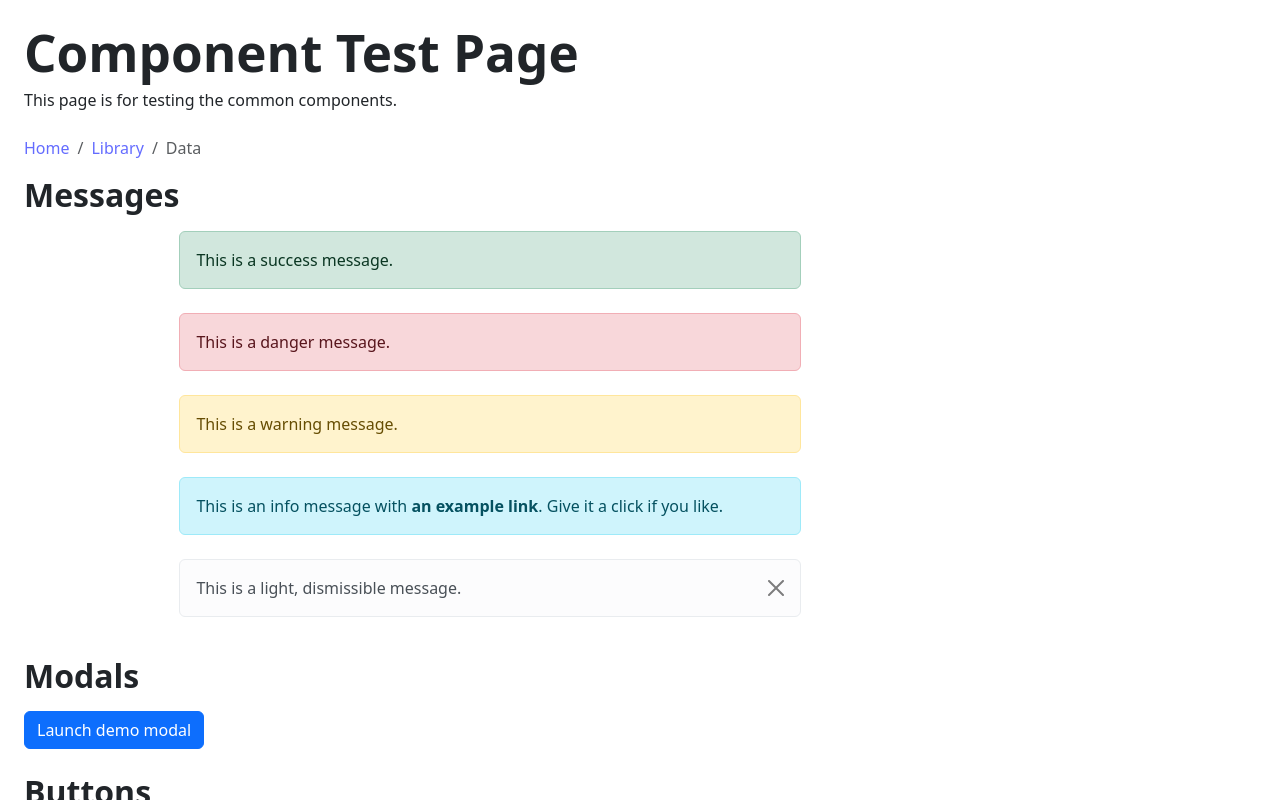
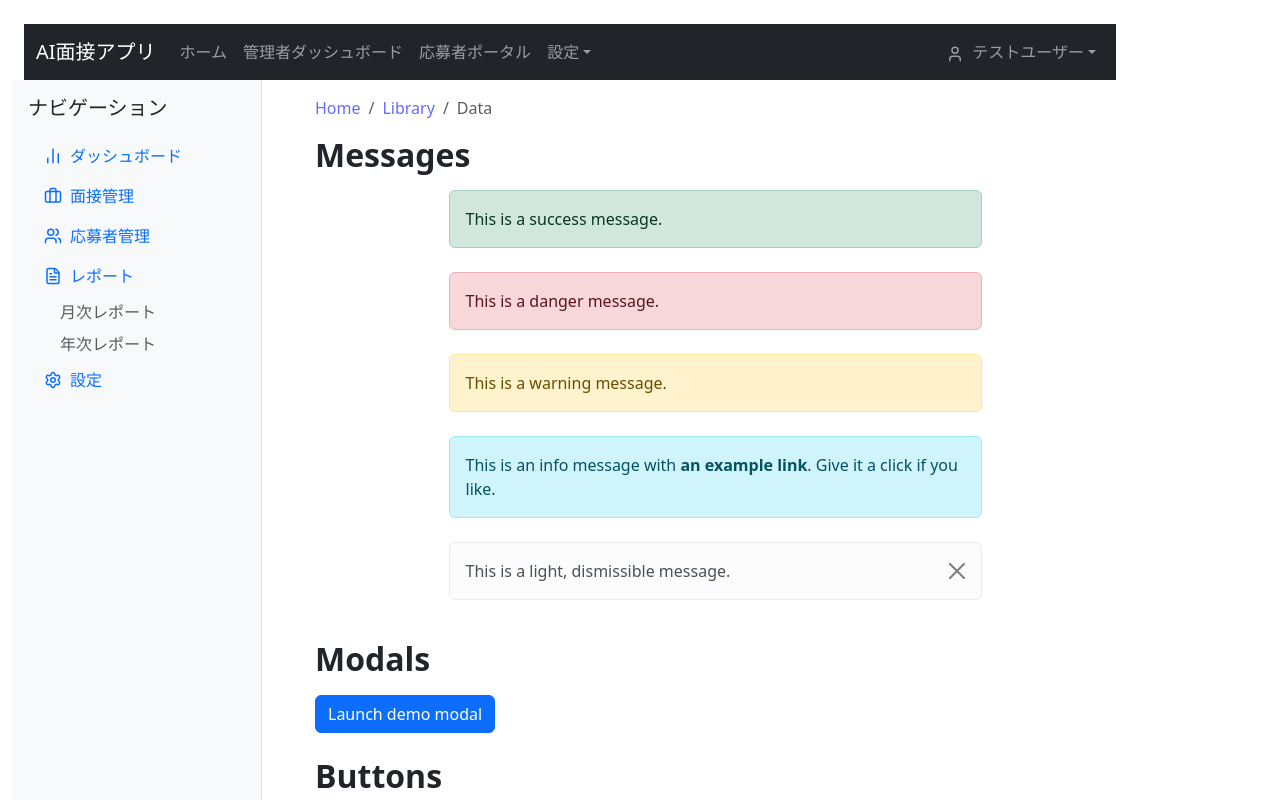
Before and after one commit to horunfujimoto/interview-app, a React app in the folder frontend/: page / in a window 1280 px wide. Shown: the top 800 px of the page. Built offline with nearby package versions, Linux system fonts and the light colour scheme; the HTML template or start-up script is replaced by a standard one.

Commit message:
ゴミみたいなヘッダーとサイドバー

```diff
--- a/frontend/src/App.tsx
+++ b/frontend/src/App.tsx
@@ -1,8 +1,8 @@
 import { Badge, Button, Checkbox, Input, Message, Select, Title } from '@/atoms';
 import { Breadcrumb, Card, FormField, InputGroup, Modal, Pagination, Table } from '@/molecules';
-import { LoginForm } from '@/organisms'; // Import LoginForm
-import { Alert, Container, Form, Stack, InputGroup as BootstrapInputGroup } from 'react-bootstrap';
-import { ArrowRight, CheckCircle, Save, Mail, Lock } from 'lucide-react';
+import { Header, LoginForm, Sidebar } from '@/organisms'; // Import Sidebar
+import { Alert, Col, Container, Form, Row, Stack, InputGroup as BootstrapInputGroup } from 'react-bootstrap';
+import { ArrowRight, BarChart2, CheckCircle, Save, Mail, Lock, Users, Settings, Briefcase, FileText } from 'lucide-react';
 import { useState } from 'react';
 
 const selectOptions = [
@@ -42,10 +42,44 @@ function App() {
 
   return (
     <Container className="p-4">
-      <header className="mb-4">
-        <Title level={1}>Component Test Page</Title>
-        <p>This page is for testing the common components.</p>
-      </header>
+      <Header
+        appName="AI面接アプリ"
+        userName="テストユーザー"
+        navItems={[
+          { label: 'ホーム', href: '#home' },
+          { label: '管理者ダッシュボード', href: '#admin' },
+          { label: '応募者ポータル', href: '#applicant' },
+          {
+            label: '設定',
+            dropdownItems: [
+              { label: 'プロフィール設定', href: '#profile-settings' },
+              { label: 'アプリ設定', href: '#app-settings' },
+            ],
+          },
+        ]}
+        onLogout={() => alert('ログアウトしました！')}
+      />
+      <Row className="flex-nowrap"> {/* flex-nowrap to prevent sidebar from wrapping on small screens */}
+        <Col md={3} className="px-0"> {/* Sidebar column */}
+          <Sidebar
+            navItems={[
+              { label: 'ダッシュボード', href: '#dashboard', icon: BarChart2 },
+              { label: '面接管理', href: '#interviews', icon: Briefcase },
+              { label: '応募者管理', href: '#applicants', icon: Users },
+              {
+                label: 'レポート',
+                href: '#reports',
+                icon: FileText,
+                subItems: [
+                  { label: '月次レポート', href: '#monthly' },
+                  { label: '年次レポート', href: '#yearly' },
+                ],
+              },
+              { label: '設定', href: '#settings', icon: Settings },
+            ]}
+          />
+        </Col>
+        <Col md={9} className="py-3 ps-md-4"> {/* Main content column */}
           <main>
             <Breadcrumb>
               <Breadcrumb.Item href="#">Home</Breadcrumb.Item>
@@ -291,6 +325,8 @@ function App() {
               </section>
             </Stack>
           </main>
+        </Col>
+      </Row>
     </Container>
   );
 }
--- /dev/null
+++ b/frontend/src/organisms/Header.tsx
@@ -0,0 +1,65 @@
+import { Button } from '@/atoms';
+import { type LucideIcon, LogOut, User } from 'lucide-react';
+import React from 'react';
+import { Container, Nav, Navbar, NavDropdown } from 'react-bootstrap';
+
+interface HeaderProps {
+  appName?: string;
+  userName?: string;
+  navItems?: {
+    label: string;
+    href?: string;
+    icon?: LucideIcon;
+    dropdownItems?: { label: string; href: string; }[];
+  }[];
+  onLogout?: () => void;
+}
+
+/**
+ * Common Header Organism
+ * @param {HeaderProps} props - The props for the component.
+ */
+export const Header = ({
+  appName = 'AI面接アプリ',
+  userName = 'ゲストユーザー',
+  navItems = [],
+  onLogout,
+}: HeaderProps) => {
+  return (
+    <Navbar bg="dark" variant="dark" expand="lg">
+      <Container>
+        <Navbar.Brand href="#home">{appName}</Navbar.Brand>
+        <Navbar.Toggle aria-controls="basic-navbar-nav" />
+        <Navbar.Collapse id="basic-navbar-nav">
+          <Nav className="me-auto">
+            {navItems.map((item, index) => (
+              item.dropdownItems ? (
+                <NavDropdown title={item.label} id={`nav-dropdown-${index}`} key={index}>
+                  {item.dropdownItems.map((dropItem, dropIndex) => (
+                    <NavDropdown.Item href={dropItem.href} key={dropIndex}>
+                      {dropItem.label}
+                    </NavDropdown.Item>
+                  ))}
+                </NavDropdown>
+              ) : (
+                <Nav.Link href={item.href} key={index} className="d-flex align-items-center">
+                  {item.icon && <item.icon size={18} className="me-2" />}
+                  {item.label}
+                </Nav.Link>
+              )
+            ))}
+          </Nav>
+          <Nav>
+            <NavDropdown title={<><User size={18} className="me-2" />{userName}</>} id="user-dropdown">
+              <NavDropdown.Item href="#profile">プロフィール</NavDropdown.Item>
+              <NavDropdown.Divider />
+              <NavDropdown.Item onClick={onLogout}>
+                <LogOut size={18} className="me-2" />ログアウト
+              </NavDropdown.Item>
+            </NavDropdown>
+          </Nav>
+        </Navbar.Collapse>
+      </Container>
+    </Navbar>
+  );
+};
--- /dev/null
+++ b/frontend/src/organisms/Sidebar.tsx
@@ -0,0 +1,47 @@
+import { type LucideIcon, Home, BarChart2, Users, Settings, Briefcase, FileText } from 'lucide-react';
+import React from 'react';
+import { Nav } from 'react-bootstrap';
+
+interface SidebarNavItem {
+  label: string;
+  href: string;
+  icon?: LucideIcon;
+  subItems?: SidebarNavItem[];
+}
+
+interface SidebarProps {
+  navItems: SidebarNavItem[];
+  title?: string;
+}
+
+/**
+ * Common Sidebar Organism
+ * @param {SidebarProps} props - The props for the component.
+ */
+export const Sidebar = ({ title = 'ナビゲーション', navItems }: SidebarProps) => {
+  return (
+    <div style={{ width: '250px', backgroundColor: '#f8f9fa', height: '100vh', padding: '1rem', borderRight: '1px solid #dee2e6' }}>
+      {title && <h5 className="mb-3">{title}</h5>}
+      <Nav className="flex-column">
+        {navItems.map((item, index) => (
+          <React.Fragment key={index}>
+            <Nav.Link href={item.href} className="d-flex align-items-center py-2">
+              {item.icon && <item.icon size={18} className="me-2" />}
+              {item.label}
+            </Nav.Link>
+            {item.subItems && item.subItems.length > 0 && (
+              <div className="ms-3">
+                {item.subItems.map((subItem, subIndex) => (
+                  <Nav.Link href={subItem.href} key={subIndex} className="d-flex align-items-center py-1 text-muted">
+                    {subItem.icon && <subItem.icon size={16} className="me-2" />}
+                    {subItem.label}
+                  </Nav.Link>
+                ))}
+              </div>
+            )}
+          </React.Fragment>
+        ))}
+      </Nav>
+    </div>
+  );
+};
--- a/frontend/src/organisms/index.ts
+++ b/frontend/src/organisms/index.ts
@@ -1 +1,3 @@
 export * from './LoginForm';
+export * from './Header';
+export * from './Sidebar';
```
Lines whose indentation alone changed are shown as unchanged.
